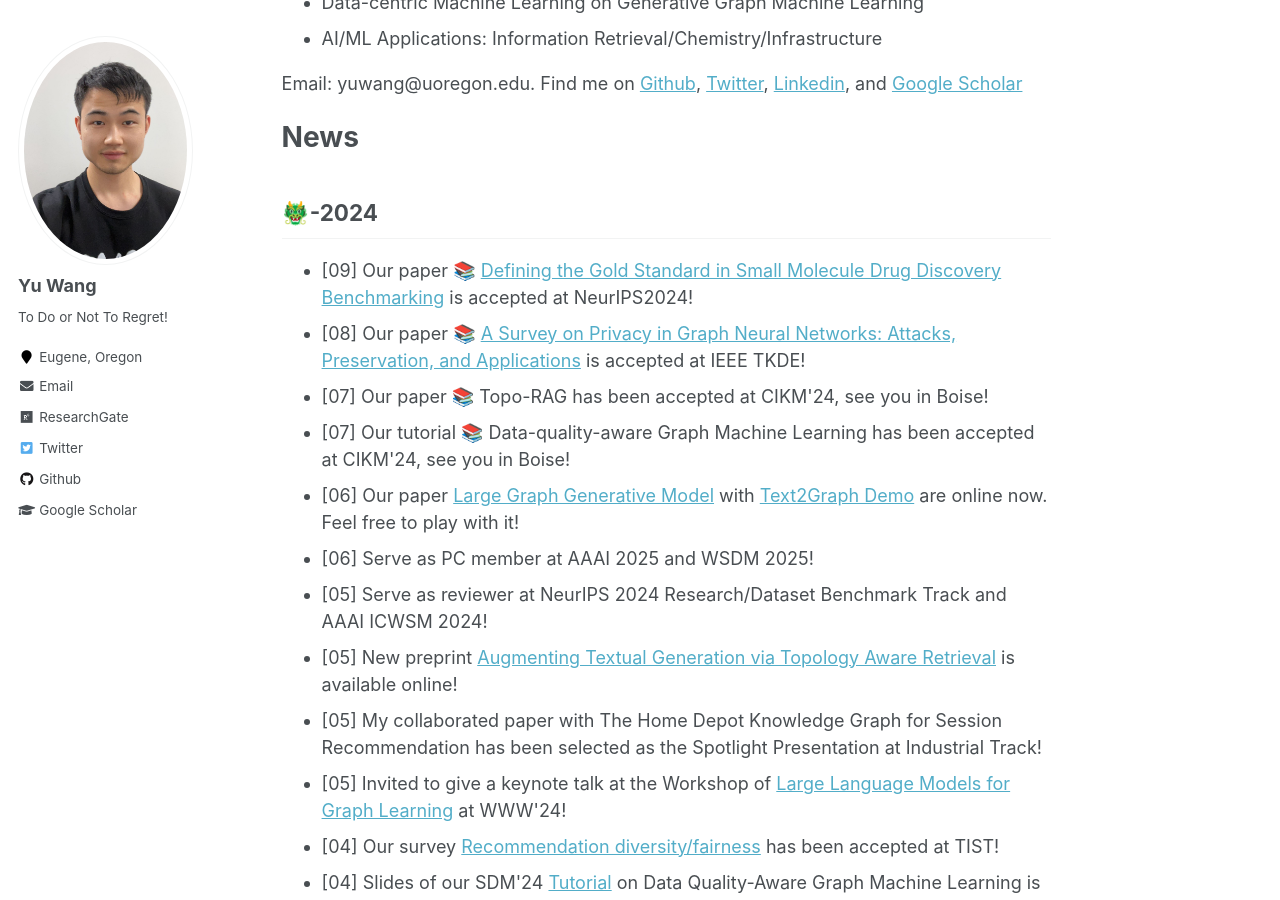
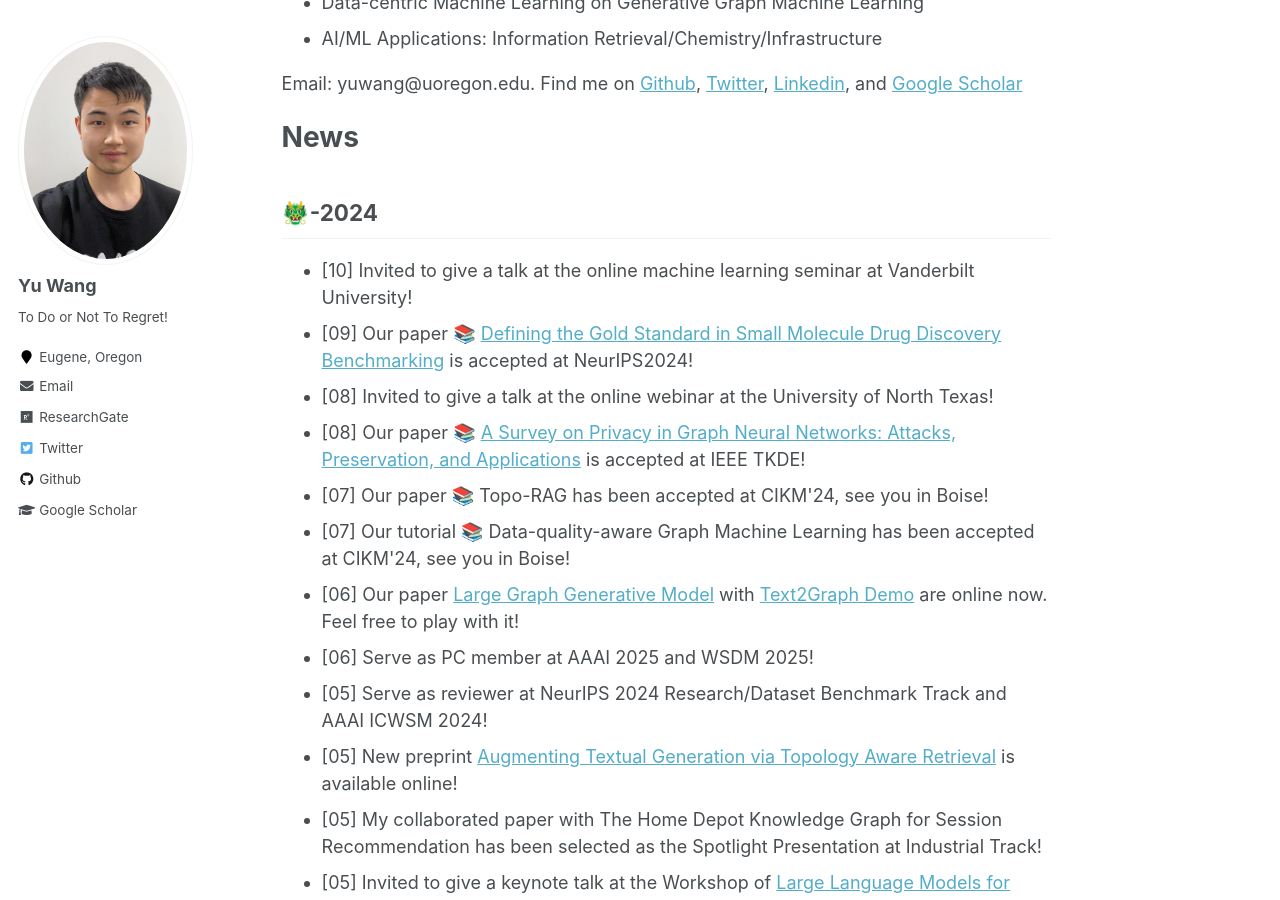
Before and after one commit to yuwang0103/yuwang0103.github.io, a Jekyll site: the page built from _pages/about.md, in a window 1280 px wide and 900 px high, scrolled down 608 px. Built offline with Jekyll 4.4.1, drawn with Linux system fonts in a browser that asks for light colours.

Commit message:
Update about.md

```diff
--- a/_pages/about.md
+++ b/_pages/about.md
@@ -30,7 +30,9 @@ News
 🐲-2024
 -----
 <ul>
+<li>[10] Invited to give a talk at the online machine learning seminar at Vanderbilt University!</li>
 <li>[09] Our paper 📚 <a href='https://www.welqrate.org/'>Defining the Gold Standard in Small Molecule Drug Discovery Benchmarking</a> is accepted at NeurIPS2024!</li>
+<li>[08] Invited to give a talk at the online webinar at the University of North Texas!</li>
 <li>[08] Our paper 📚 <a href='https://arxiv.org/abs/2308.16375'>A Survey on Privacy in Graph Neural Networks: Attacks, Preservation, and Applications</a> is accepted at IEEE TKDE!</li>
 <li>[07] Our paper 📚 Topo-RAG has been accepted at CIKM'24, see you in Boise!</li>
 <li>[07] Our tutorial 📚 Data-quality-aware Graph Machine Learning has been accepted at CIKM'24, see you in Boise!</li>
```
